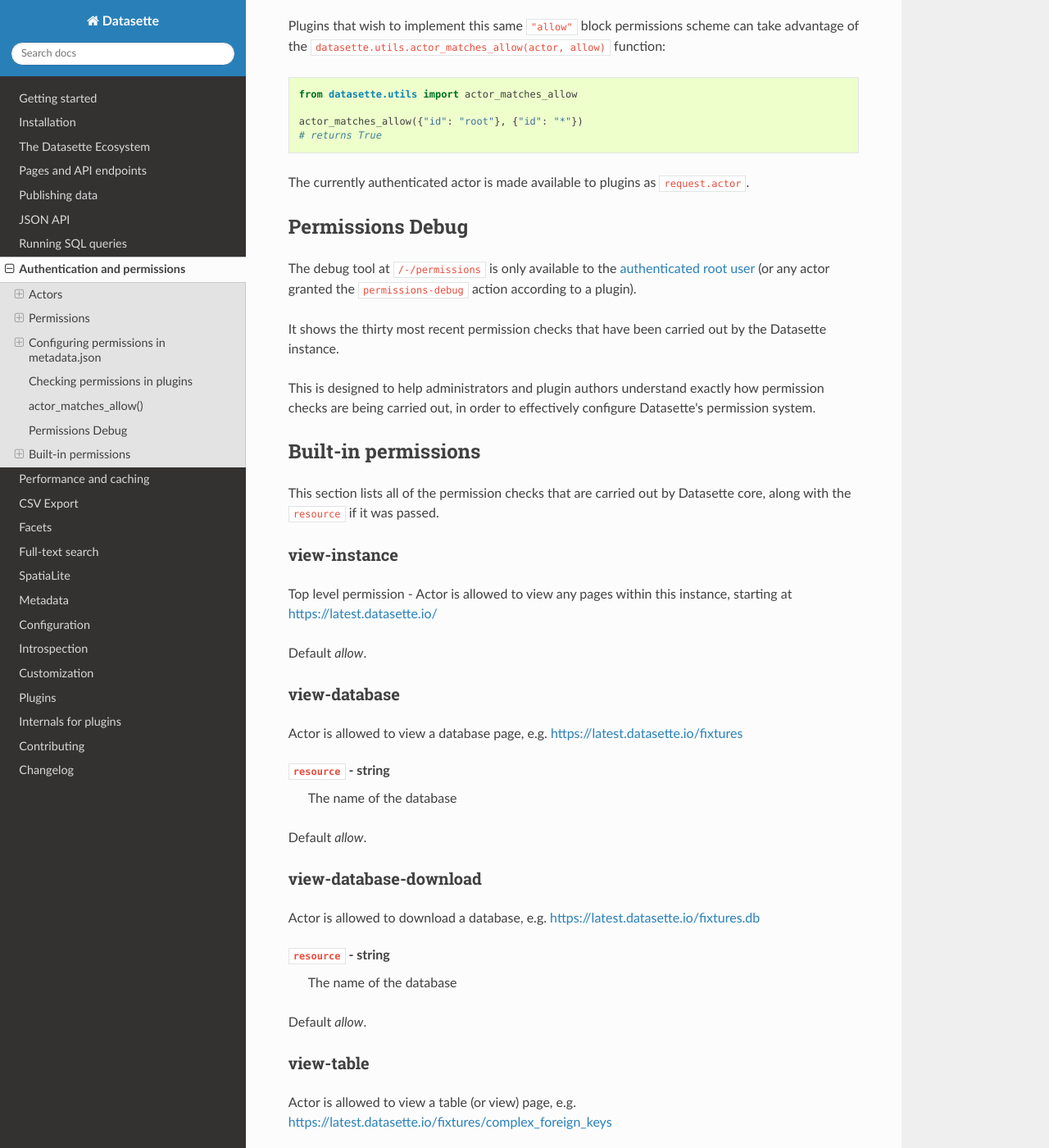
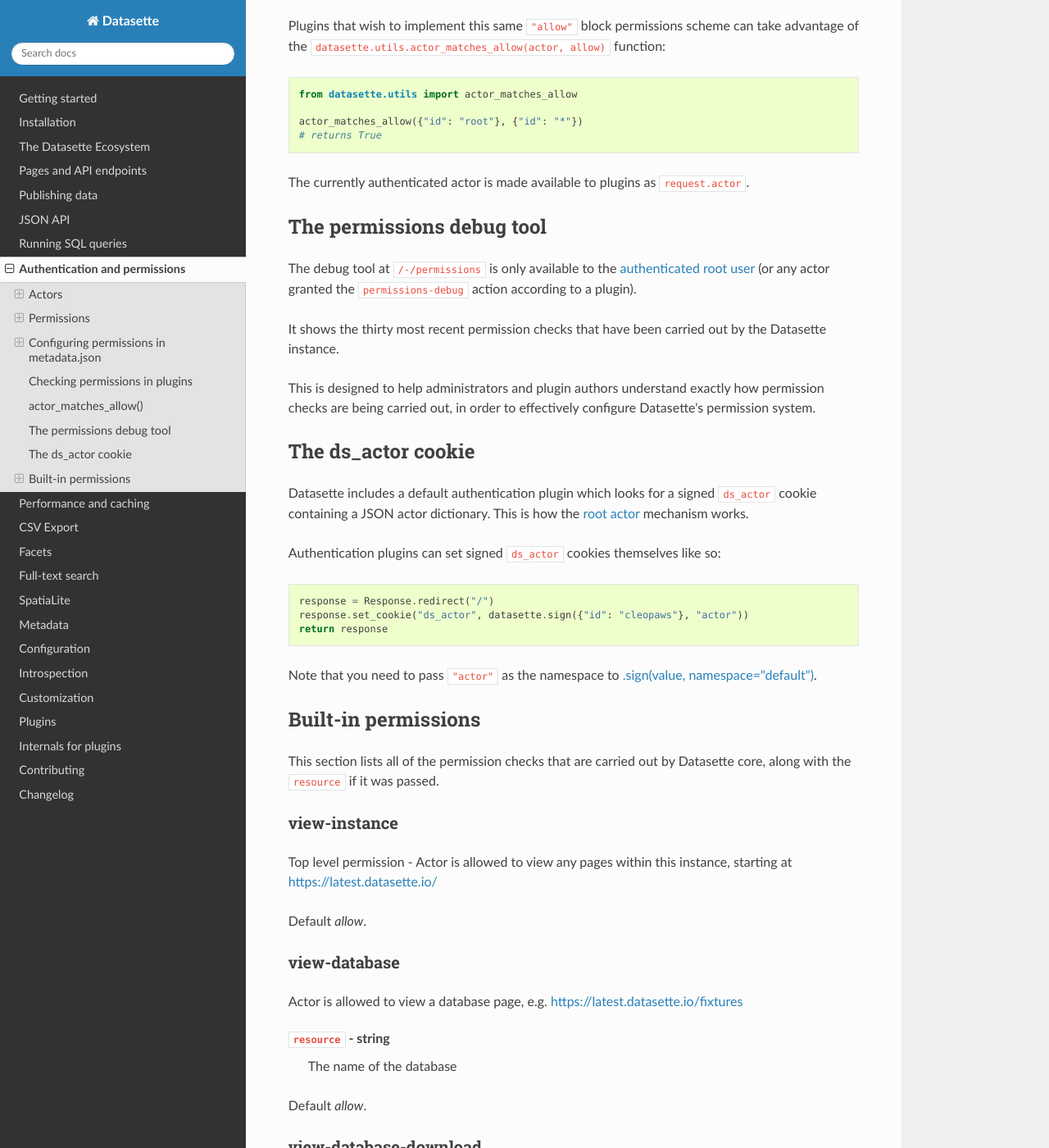
Before and after one commit to simonw/datasette, a Sphinx documentation site: the page built from docs/authentication.rst, in a window 1280 px wide and 1400 px high, scrolled down 6525 px. Shown: the whole window at 82% size. Built offline with Sphinx 7.4.7 and the Read the Docs theme 2.0.0, drawn with Linux system fonts in a browser that asks for light colours.

Commit message:
ds_actor cookie documentation, closes #826

```diff
--- a/docs/authentication.rst
+++ b/docs/authentication.rst
@@ -315,8 +315,8 @@
 
 .. _PermissionsDebugView:
 
-Permissions Debug
-=================
+The permissions debug tool
+==========================
 
 The debug tool at ``/-/permissions`` is only available to the :ref:`authenticated root user <authentication_root>` (or any actor granted the ``permissions-debug`` action according to a plugin).
 
@@ -324,6 +324,22 @@
 
 This is designed to help administrators and plugin authors understand exactly how permission checks are being carried out, in order to effectively configure Datasette's permission system.
 
+.. _authentication_ds_actor:
+
+The ds_actor cookie
+===================
+
+Datasette includes a default authentication plugin which looks for a signed ``ds_actor`` cookie containing a JSON actor dictionary. This is how the :ref:`root actor <authentication_root>` mechanism works.
+
+Authentication plugins can set signed ``ds_actor`` cookies themselves like so:
+
+.. code-block:: python
+
+    response = Response.redirect("/")
+    response.set_cookie("ds_actor", datasette.sign({"id": "cleopaws"}, "actor"))
+    return response
+
+Note that you need to pass ``"actor"`` as the namespace to :ref:`datasette_sign`.
 
 .. _permissions:
 
```
